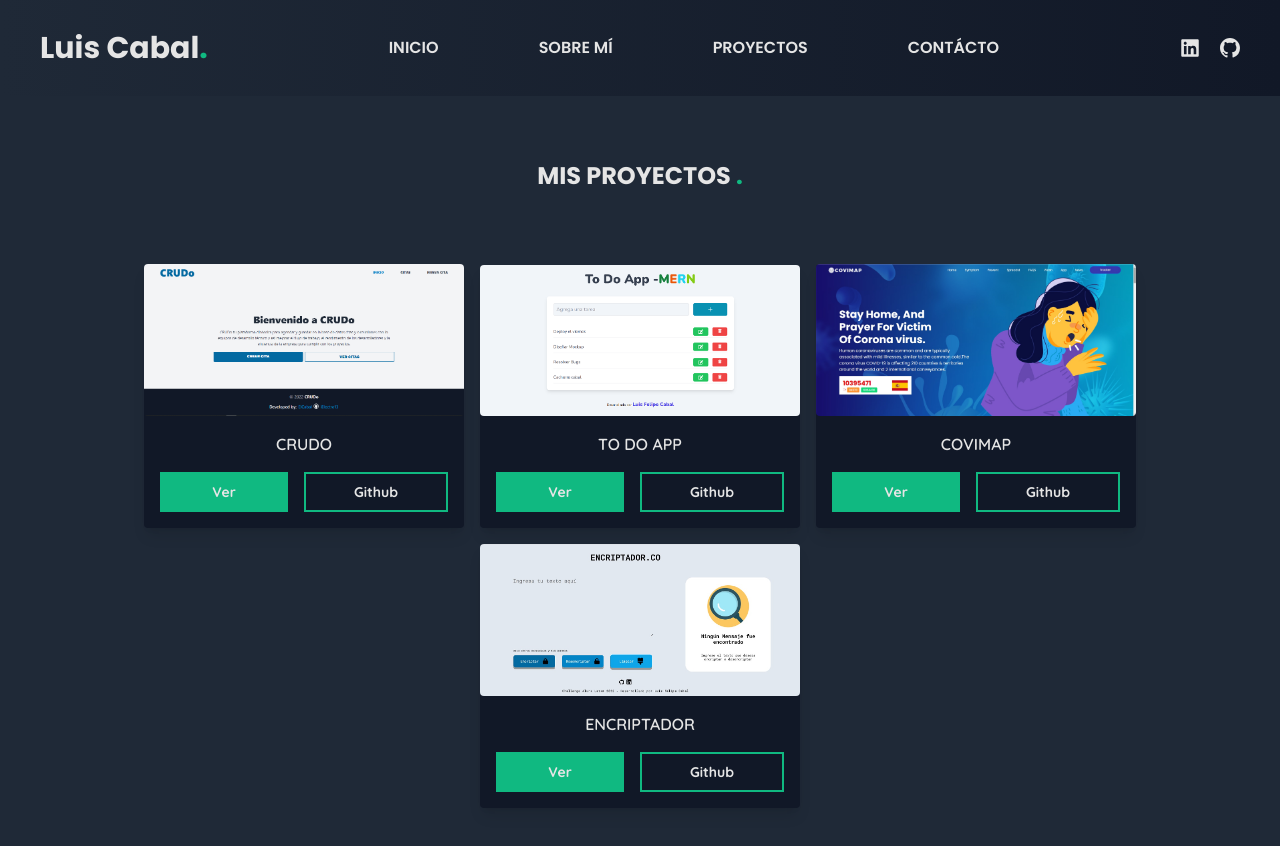
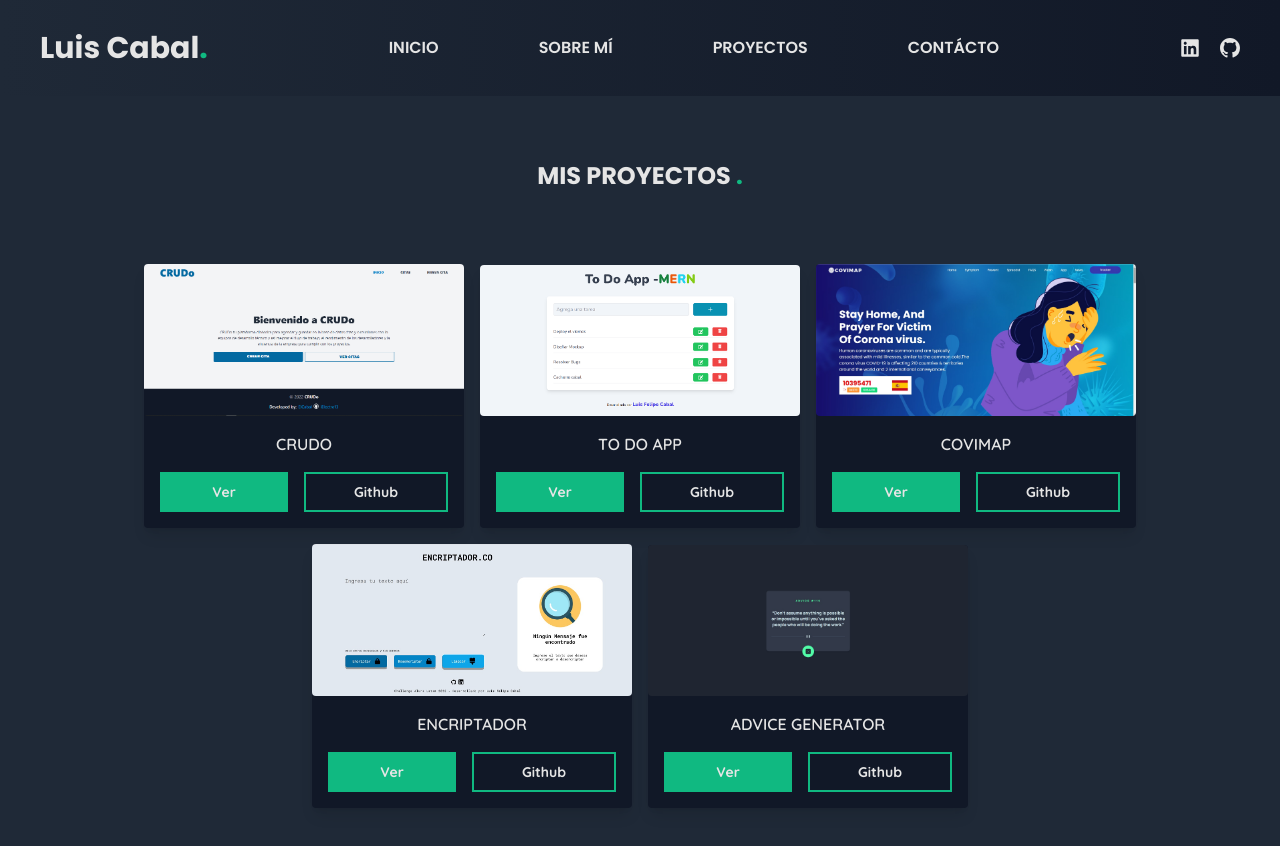
Before and after one commit to ElCabal/PortfolioWeb, a React (Vite) app: page /works in a window 1280 px wide. Shown: the top 846 px of the page. Built offline with nearby package versions, Linux system fonts and the light colour scheme.

Commit message:
add new project advice generator

```diff
--- a/package.json
+++ b/package.json
@@ -9,7 +9,7 @@
   },
   "dependencies": {
     "@emailjs/browser": "^3.6.2",
-    "framer-motion": "^6.3.0",
+    "framer-motion": "^6.3.16",
     "react": "^17.0.2",
     "react-dom": "^17.0.2",
     "react-hook-form": "^7.29.0",
--- a/src/assets/data/proyectos.js
+++ b/src/assets/data/proyectos.js
@@ -28,6 +28,13 @@ const projects = [
     deploy: "https://text-encryptor.vercel.app/",
     repo: "https://github.com/ElCabal/Challenge_Alura_Encrypter",
   },
+  {
+    id: 4,
+    title: "ADVICE GENERATOR",
+    image: "/assets/images/advice_generator.jpg",
+    deploy: "https://advicesgeneratorr.netlify.app/",
+    repo: "https://github.com/ElCabal/advices_generator_challenge",
+  },
 ];
 
 export default projects;
--- a/src/components/navbar/Navbar.module.css
+++ b/src/components/navbar/Navbar.module.css
@@ -12,7 +12,6 @@
   background-color: rgb(16 185 129);
   height: 3px;
   width: 0;
-  left: 0;
   bottom: -5px;
   transition: 0.3s;
 }
--- a/src/main.jsx
+++ b/src/main.jsx
@@ -2,7 +2,7 @@ import React from "react";
 import ReactDOM from "react-dom";
 import "./index.css";
 import App from "./App";
-import { BrowserRouter, Route, Routes } from "react-router-dom";
+import { BrowserRouter, Route, Routes, useLocation } from "react-router-dom";
 import Home from "./views/Home";
 import About from "./views/About";
 import Works from "./views/Works";
```
Also changed, not shown: public/assets/images/advice_generator.jpg (added), 1 other file (tests, documents, lock files or other folders).
